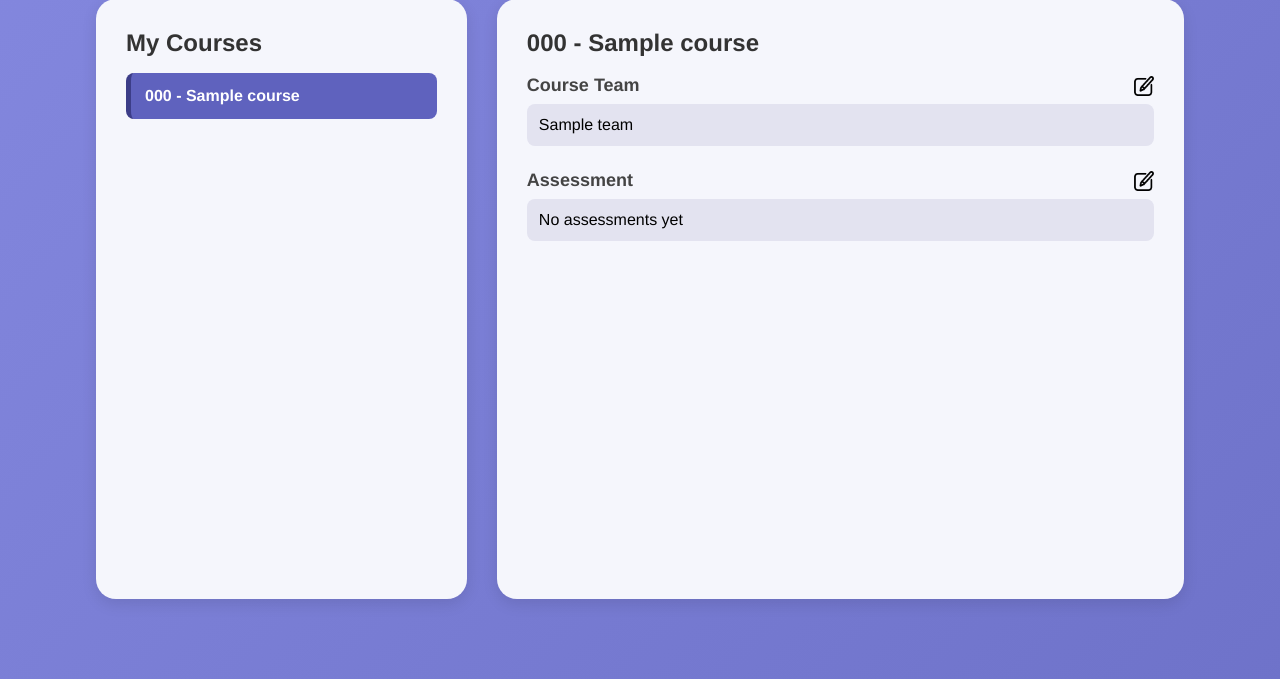
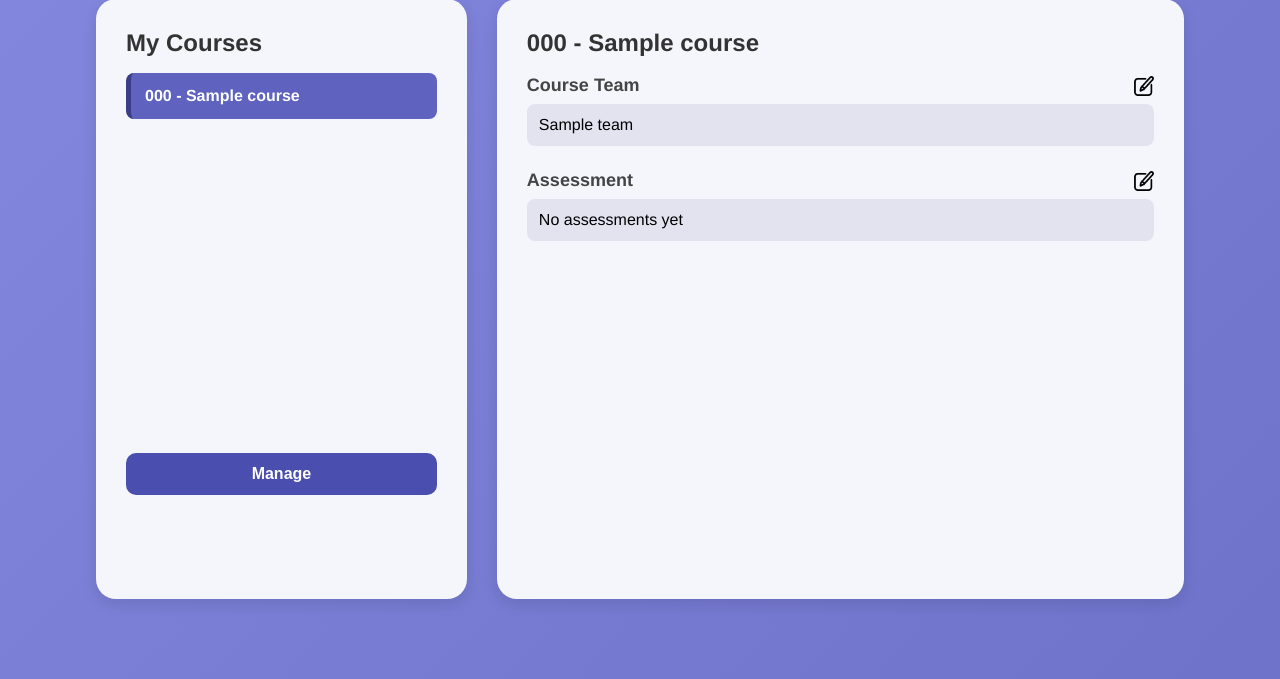
Before and after one commit to YuqiWang1106/assessmate, a Django app: page /teacher_dashboard/00000000-0000-0000-0000-000000000001/ in a window 1280 px wide. Shown: the part 121-800 px from the top of the page. Run offline with Django 5.2, Linux system fonts and the light colour scheme; tables that the repository leaves empty hold one stand-in row (values such as "Sample post").

Commit message:
Updated teacher dashboard with Manage button

```diff
--- a/my_app/static/css/teacher_dashboard.css
+++ b/my_app/static/css/teacher_dashboard.css
@@ -171,3 +171,22 @@ body {
     color: #666;
     font-weight: 300;
 }
+
+/*Manage Button*/
+.manage-btn {
+    background-color: #4A4EAE;
+    color: white;
+    font-size: 16px;
+    font-weight: bold;
+    text-align: center;
+    border: none;
+    padding: 12px;
+    border-radius: 10px;
+    cursor: pointer;
+    width: 100%;
+    margin-top: 320px;
+}
+
+.manage-btn:hover {
+    background-color: #3A3E9E;
+}
--- a/my_app/templates/teacher_dashboard.html
+++ b/my_app/templates/teacher_dashboard.html
@@ -32,6 +32,7 @@
                 {% endfor %}
             </ul>
             <!-- 这里你可以再加个按钮 Manage 或其他，如果需要 -->
+             <button class="manage-btn">Manage</button>
         </div>
 
         <!-- 右侧：团队和评估 -->
```
